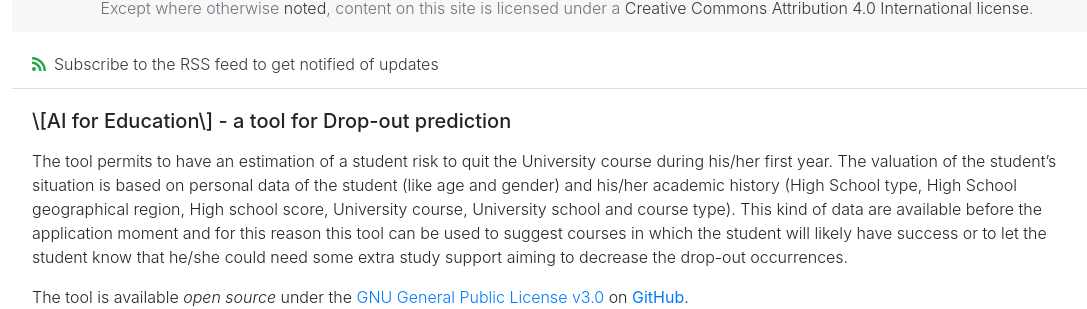
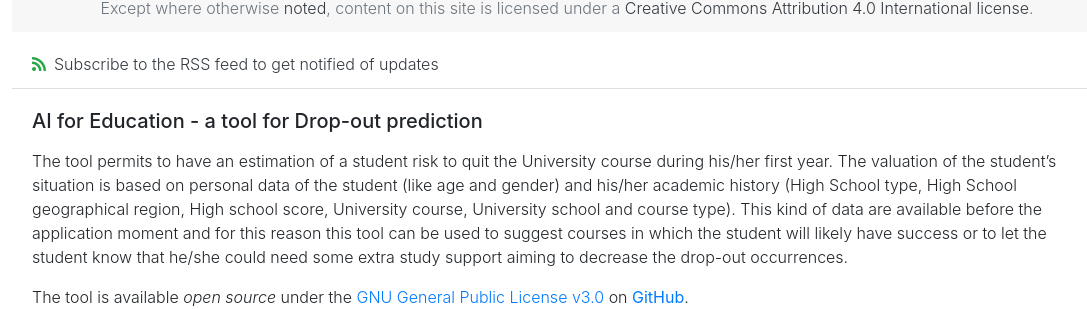
Before and after one commit to saltgz/saltgz.github.io, a Jekyll site: the page built from _posts/2019-03-12-doctor.md, in a window 1280 px wide. Shown: the part 154-463 px from the top of the page, without its empty margins (73-1160 px from the left). Built offline with Jekyll 4.4.1, drawn with Linux system fonts in a browser that asks for light colours; nearby versions of some CDN libraries.

```diff
--- a/_posts/2019-03-12-doctor.md
+++ b/_posts/2019-03-12-doctor.md
@@ -1,5 +1,5 @@
 ---
-title: \[AI for Education\] - a tool for Drop-out prediction
+title: AI for Education - a tool for Drop-out prediction
 categories: research
 ---
 
```
